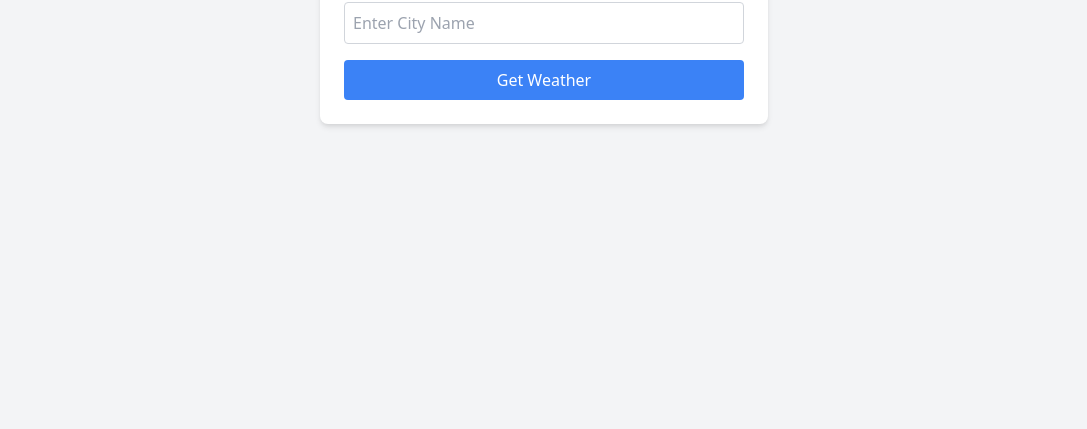
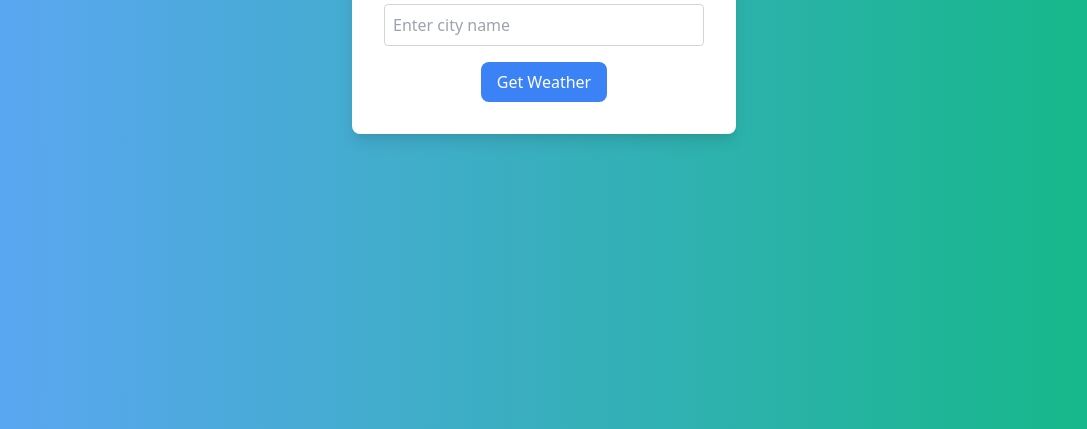
Before and after one commit to frankbitsource/api-call, a plain HTML site: page index.html in a window 1280 px wide. Shown: the part 371-800 px from the top of the page, without its empty margins (96-1183 px from the left). Drawn offline with nearby package versions, Linux system fonts and the light colour scheme.

Commit message:
Styling it more with Tailwind

```diff
--- a/app.js
+++ b/app.js
@@ -1,37 +1,28 @@
+5f8b6cbb8f93b412d458af5167fb28f4
 const apiKey = "5f8b6cbb8f93b412d458af5167fb28f4";
-const apiUrl = "https://api.openweathermap.org/data/2.5/weather";
 
-function fetchWeather() {
+async function fetchWeather() {
   const city = document.getElementById("cityInput").value;
-  const url = `${apiUrl}?q=${city}&units=metric&appid=${apiKey}`;
-
-  fetch(url)
-    .then((response) => {
-      if (!response.ok) throw new Error(`Error: ${response.statusText}`);
-      return response.json();
-    })
-    .then((data) => {
-      displayWeather(data);
-    })
-    .catch((error) => {
-      console.error("Fetch error:", error);
-      alert("Could not retrieve data. Please try again.");
-    });
-}
-
-function displayWeather(data) {
   const weatherTable = document.getElementById("weatherTable");
   const weatherData = document.getElementById("weatherData");
+  const errorMessage = document.getElementById("errorMessage");
 
+  try {
+    const response = await fetch(`https://api.openweathermap.org/data/2.5/weather?q=${city}&appid=${apiKey}&units=metric`);
+    if (!response.ok) throw new Error("City not found");
 
+    const data = await response.json();
+    weatherTable.classList.remove("hidden");
+    errorMessage.classList.add("hidden");
 
-  const row = `<tr>
-                <td>${data.weather[0].description}</td>
-                <td>${data.main.temp}</td>
-                <td>${data.main.humidity}</td>
-              </tr>`;
-  weatherData.innerHTML = row;
-
-
-  weatherTable.classList.remove("hidden");
+    weatherData.innerHTML = `
+      <tr><td class="p-2 border-b border-gray-200">City</td><td class="p-2 border-b border-gray-200">${data.name}</td></tr>
+      <tr><td class="p-2 border-b border-gray-200">Temperature</td><td class="p-2 border-b border-gray-200">${data.main.temp} °C</td></tr>
+      <tr><td class="p-2 border-b border-gray-200">Humidity</td><td class="p-2 border-b border-gray-200">${data.main.humidity} %</td></tr>
+      <tr><td class="p-2 border-b border-gray-200">Weather</td><td class="p-2 border-b border-gray-200">${data.weather[0].description}</td></tr>
+    `;
+  } catch (error) {
+    weatherTable.classList.add("hidden");
+    errorMessage.classList.remove("hidden");
+  }
 }
--- a/index.html
+++ b/index.html
@@ -6,22 +6,28 @@
   <title>Weather App</title>
   <link href="https://cdn.jsdelivr.net/npm/tailwindcss@2.2.19/dist/tailwind.min.css" rel="stylesheet">
 </head>
-<body class="flex items-center justify-center h-screen bg-gray-100">
-  <div class="max-w-md w-full p-6 bg-white rounded-lg shadow-md">
-    <h1 class="text-xl font-semibold mb-4">Weather App</h1>
-    <input id="cityInput" class="w-full mb-4 p-2 border border-gray-300 rounded" placeholder="Enter City Name">
-    <button onclick="fetchWeather()" class="w-full bg-blue-500 text-white p-2 rounded">Get Weather</button>
-    <table id="weatherTable" class="w-full mt-4 hidden">
+<body class="flex items-center justify-center min-h-screen bg-gradient-to-r from-blue-400 via-teal-400 to-green-500">
+  <div class="bg-white p-8 rounded-lg shadow-lg text-center max-w-sm w-full">
+    <h1 class="text-2xl font-bold text-gray-800 mb-4">Weather App</h1>
+    <input type="text" id="cityInput" placeholder="Enter city name"
+           class="w-full p-2 border border-gray-300 rounded mb-4 focus:outline-none focus:border-blue-400">
+    <button onclick="fetchWeather()" class="bg-blue-500 text-white px-4 py-2 rounded-lg hover:bg-blue-600 focus:outline-none focus:ring-2 focus:ring-blue-400">
+      Get Weather
+    </button>
+    <table id="weatherTable" class="hidden mt-4 w-full text-left border border-gray-200 rounded">
       <thead>
         <tr>
-          <th>Weather</th>
-          <th>Temperature (°C)</th>
-          <th>Humidity (%)</th>
+          <th class="p-2 border-b border-gray-200 font-semibold text-gray-600">Property</th>
+          <th class="p-2 border-b border-gray-200 font-semibold text-gray-600">Value</th>
         </tr>
       </thead>
-      <tbody id="weatherData"></tbody>
+      <tbody id="weatherData">
+        <!-- Weather data will be inserted here -->
+      </tbody>
     </table>
+    <p id="errorMessage" class="text-red-500 mt-4 hidden">City not found. Please try again.</p>
   </div>
+
   <script src="app.js"></script>
 </body>
 </html>
```
